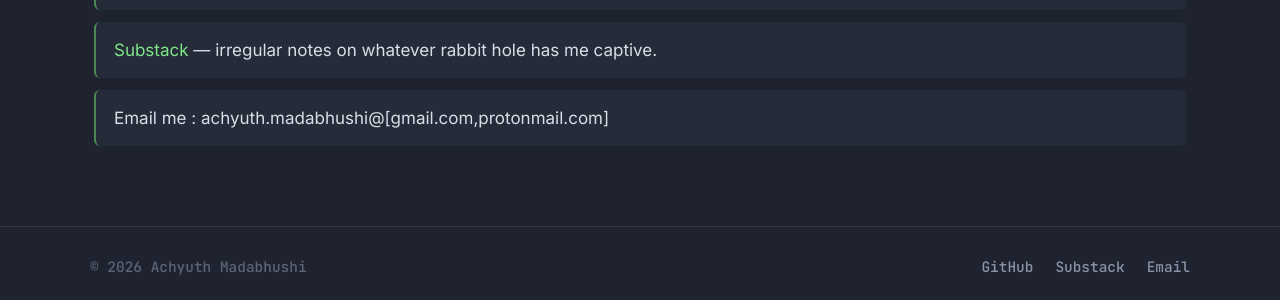
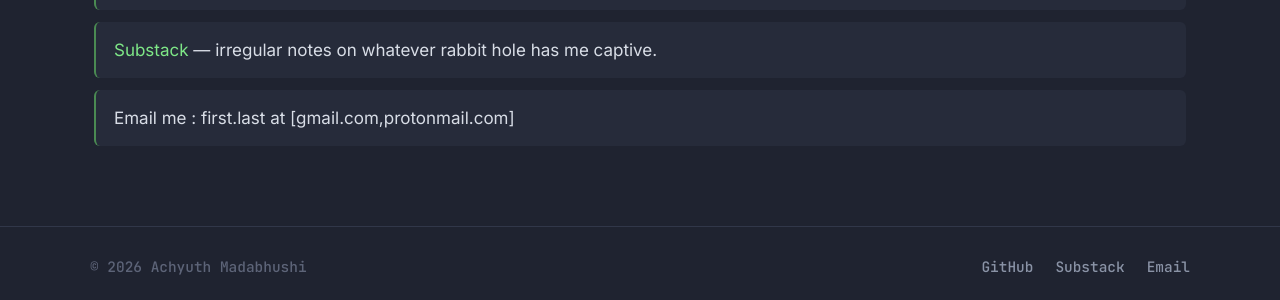
Before and after one commit to amadabhu/amadabhu.github.io, a Jekyll site: the page built from content/index.md, in a window 1280 px wide. Shown: the part 1105-1405 px from the top of the page. Built offline with Jekyll 4.4.1, drawn with Linux system fonts in a browser that asks for light colours; our own code applies the rules of GitHub Pages for plain Markdown files.

Commit message:
update email

```diff
--- a/content/index.md
+++ b/content/index.md
@@ -25,4 +25,4 @@ Full list on the [projects page](/projects/).
 
 - [GitHub](https://github.com/amadabhu) — public code, forks, and a deliberately messy scratchpad.
 - [Substack](https://substack.com/@achyuthhacks) — irregular notes on whatever rabbit hole has me captive.
-- Email me : achyuth.madabhushi@[gmail.com,protonmail.com]
+- Email me : first.last at [gmail.com,protonmail.com]
```
